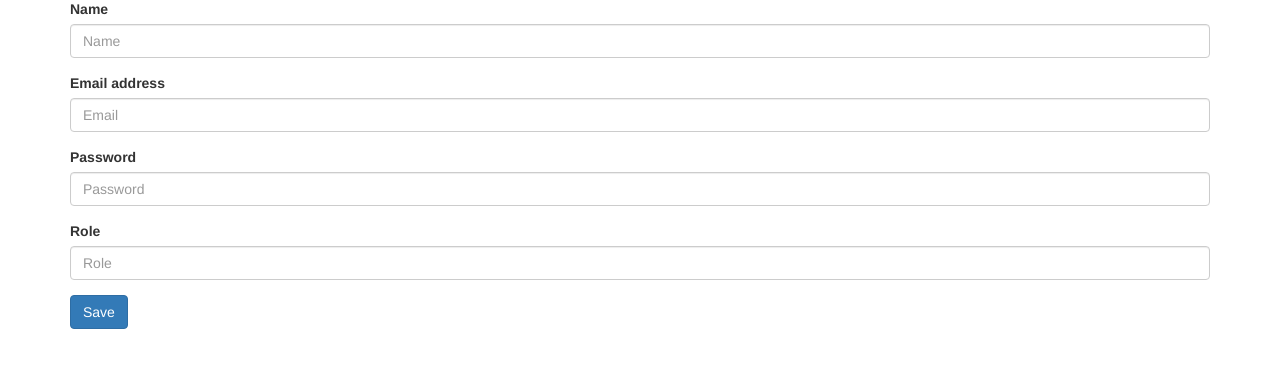
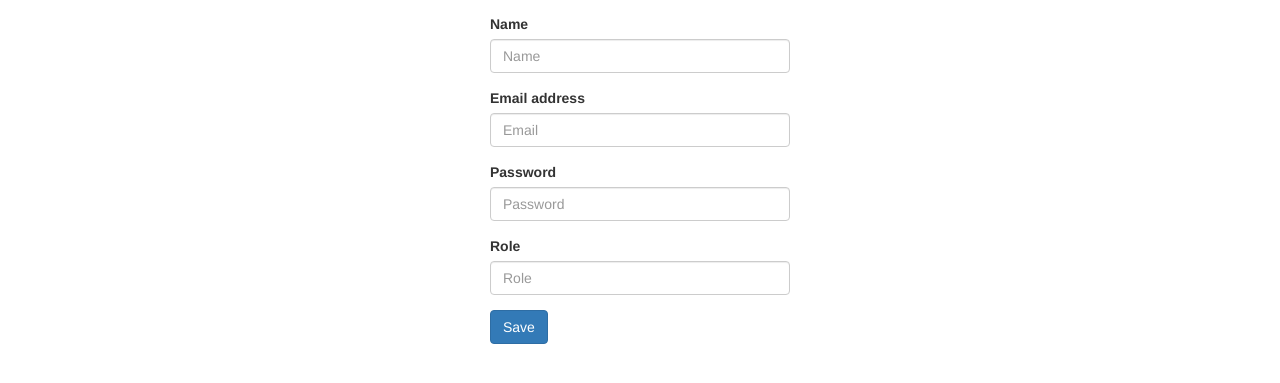
Before and after one commit to cnu/nillu, a Flask app: page /user/add/ in a window 1280 px wide. Shown: the part 51-434 px from the top of the page. Run offline with Flask 2, Linux system fonts and the light colour scheme; the visitor is signed in with stand-in values (Sample User, id 1); some libraries are stand-ins or nearby versions.

Commit message:
add css to have smaller width form

```diff
--- a/nillu/static/custom.css
+++ b/nillu/static/custom.css
@@ -20,3 +20,10 @@ body {
     text-align: center;
     font-weight: 600;
 }
+
+
+.form-useradd {
+  max-width: 330px;
+  padding: 15px;
+  margin: 0 auto;
+}
--- a/nillu/templates/user_add.html
+++ b/nillu/templates/user_add.html
@@ -1,7 +1,7 @@
 {% extends "entry_base.html" %}
 
 {% block container %}
-        <form action="{{ url_for('user_add') }}" method="post">
+        <form action="{{ url_for('user_add') }}" method="post" class="form-useradd">
         {{ form.csrf_token }}
           <div class="form-group">
             <label for="name">Name</label>
```
